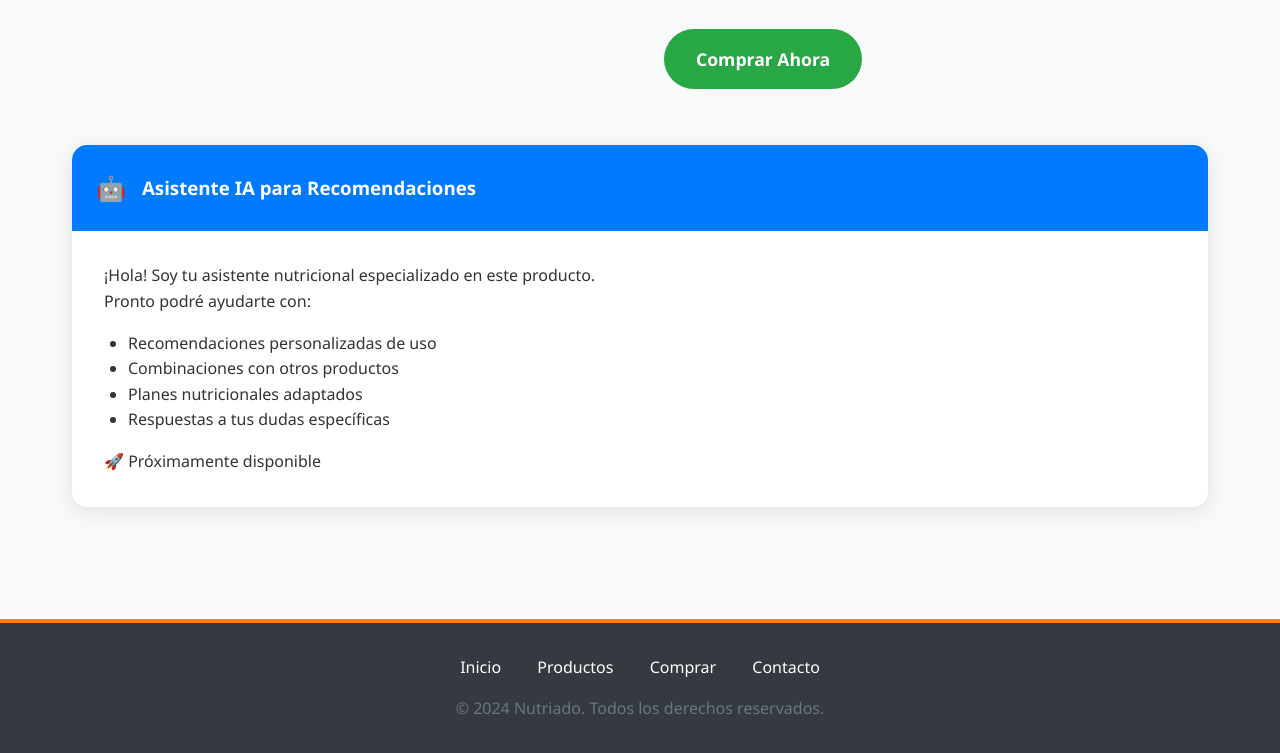
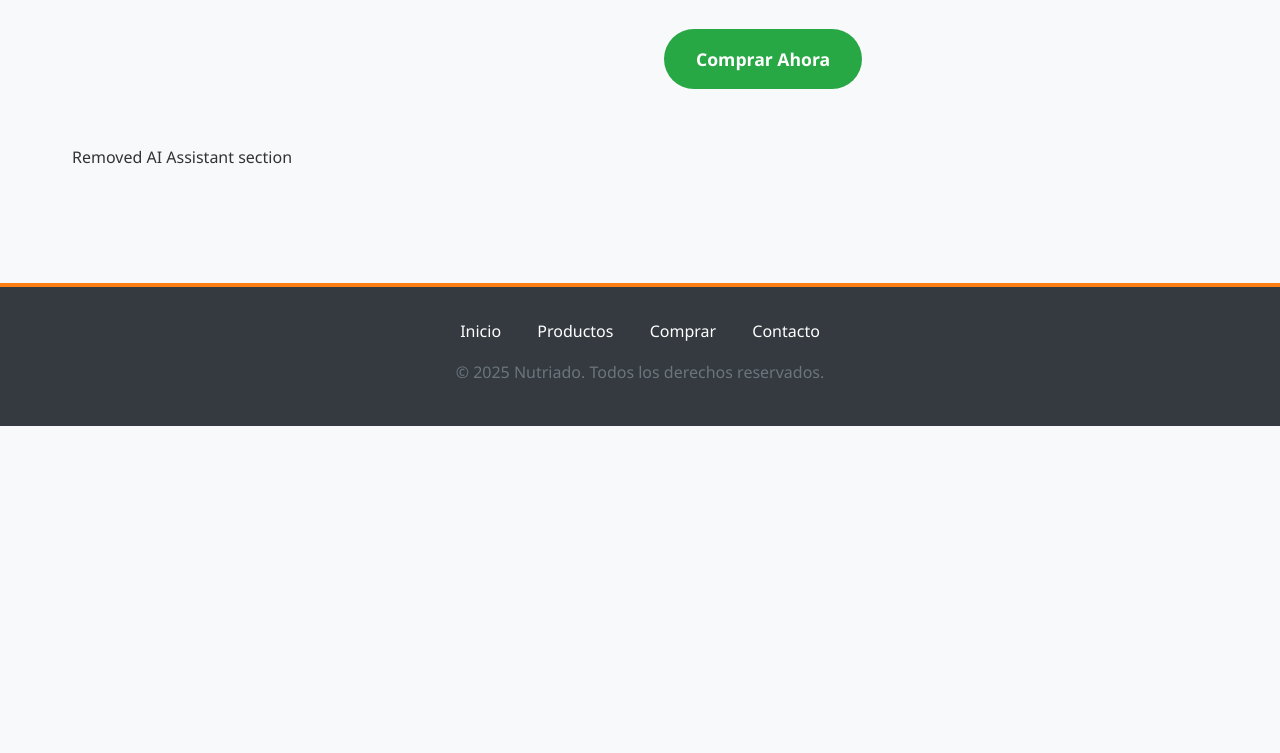
Before and after one commit to trobias/NUTRIADO, a website: page public/producto.html in a window 1280 px wide. Shown: the part 739-1492 px from the top of the page. After the commit the page ends 1165 px from the top, so only its background shows below. Drawn offline with Linux system fonts and the light colour scheme.

Commit message:
Remove AI Assistant section and update copyright year
Removed the AI Assistant section from the product page and updated the copyright year.

```diff
--- a/public/producto.html
+++ b/public/producto.html
@@ -53,30 +53,7 @@
                         <a href="comprar.html?product=batido-proteico-vainilla" class="cta-button">Comprar Ahora</a>
                     </div>
                 </div>
-
-                <div class="ai-assistant-section">
-                    <div class="ai-chat-container">
-                        <div class="ai-chat-header">
-                            <span class="ai-icon">🤖</span>
-                            <h3>Asistente IA para Recomendaciones</h3>
-                        </div>
-                        <div class="ai-chat-body">
-                            <div class="ai-message">
-                                <p>¡Hola! Soy tu asistente nutricional especializado en este producto.</p>
-                                <p>Pronto podré ayudarte con:</p>
-                                <ul>
-                                    <li>Recomendaciones personalizadas de uso</li>
-                                    <li>Combinaciones con otros productos</li>
-                                    <li>Planes nutricionales adaptados</li>
-                                    <li>Respuestas a tus dudas específicas</li>
-                                </ul>
-                                <div class="coming-soon-badge">
-                                    <span>🚀 Próximamente disponible</span>
-                                </div>
-                            </div>
-                        </div>
-                    </div>
-                </div>
+                 Removed AI Assistant section
             </div>
         </section>
     </main>
@@ -90,7 +67,7 @@
                 <a href="#contacto">Contacto</a>
             </div>
             <div class="footer-info">
-                <p>&copy; 2024 Nutriado. Todos los derechos reservados.</p>
+                <p>&copy; 2025 Nutriado. Todos los derechos reservados.</p>
             </div>
         </div>
     </footer>
```
